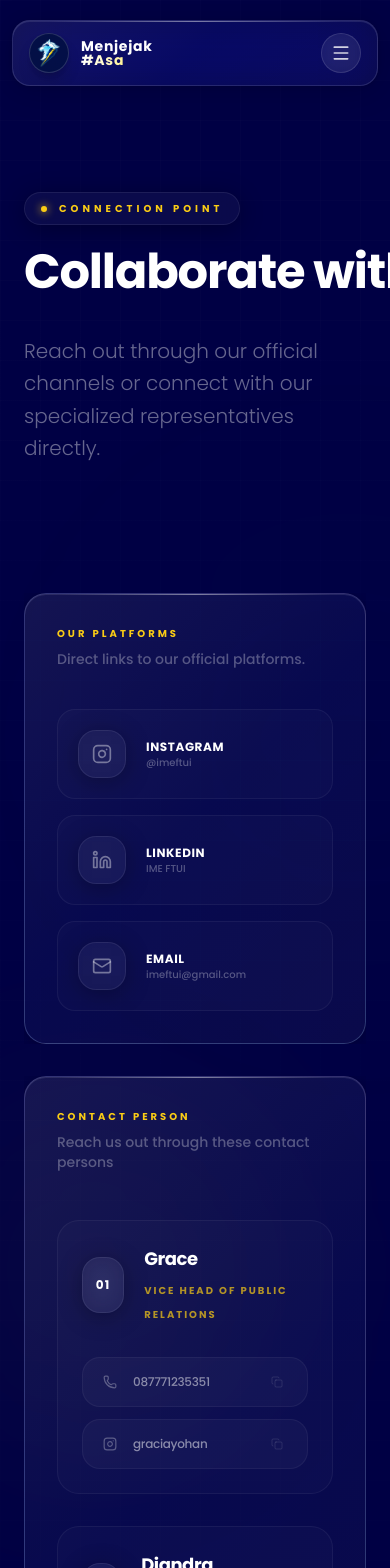
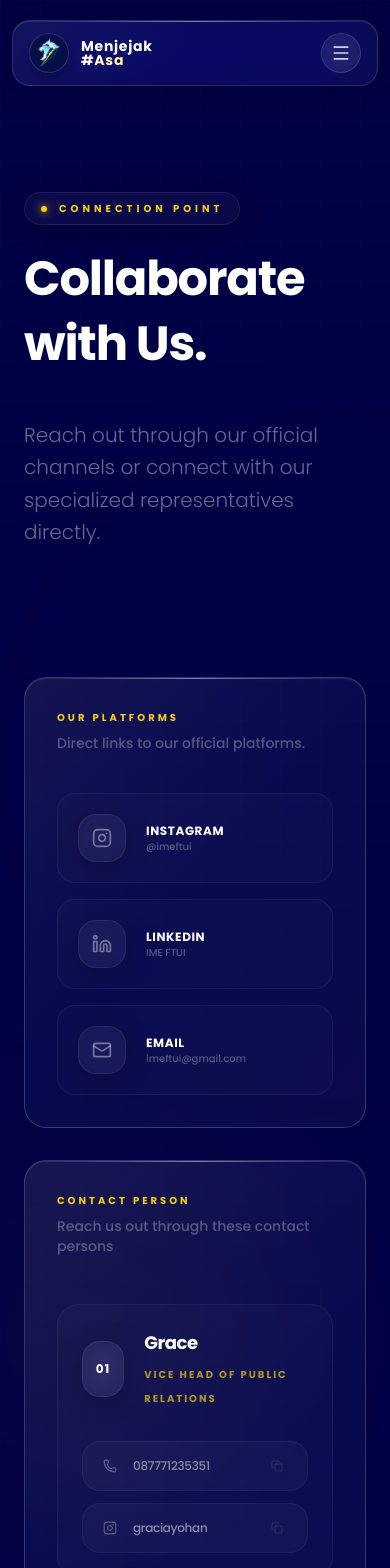
Before and after one commit to enclaireee/imeftui, a Next.js app: page /contact in a window 390 px wide. Shown: the top 1568 px of the page. Built offline with nearby package versions, Linux system fonts and the light colour scheme.

Commit message:
fxed display on mobile

```diff
--- a/app/contact/page.tsx
+++ b/app/contact/page.tsx
@@ -65,8 +65,18 @@ const containerVariants: Variants = {
   visible: {
     opacity: 1,
     transition: {
+      staggerChildren: 0.1,
+      delayChildren: 0.2,
+    },
+  },
+};
+
+const wordVariants: Variants = {
+  hidden: { opacity: 0 },
+  visible: {
+    opacity: 1,
+    transition: {
       staggerChildren: 0.03,
-      delayChildren: 0.2,
     },
   },
 };
@@ -128,13 +138,13 @@ function CopyButton({
       onClick={handleCopy}
       className="group/btn flex items-center justify-between w-full px-5 py-3.5 rounded-2xl bg-white/[0.03] border border-white/5 hover:bg-white/[0.06] hover:border-white/10 transition-all duration-300"
     >
-      <div className="flex items-center gap-4">
-        <IconComponent className="w-3.5 h-3.5 text-white/30 group-hover/btn:text-[#facc15] transition-colors" />
-        <span className="text-xs text-white/50 group-hover/btn:text-white/80 transition-colors font-medium tracking-tight">
+      <div className="flex items-center gap-4 min-w-0 pr-4">
+        <IconComponent className="w-3.5 h-3.5 flex-shrink-0 text-white/30 group-hover/btn:text-[#facc15] transition-colors" />
+        <span className="text-xs text-left truncate text-white/50 group-hover/btn:text-white/80 transition-colors font-medium tracking-tight">
           {value}
         </span>
       </div>
-      <div className="flex items-center justify-center w-5 h-5 text-white/10 group-hover/btn:text-white/40">
+      <div className="flex items-center justify-center flex-shrink-0 w-5 h-5 text-white/10 group-hover/btn:text-white/40">
         {copied ? (
           <Check className="w-3.5 h-3.5 text-[#facc15]" />
         ) : (
@@ -193,16 +203,31 @@ export default function ContactPage() {
               variants={containerVariants}
               initial="hidden"
               animate="visible"
-              className="text-5xl sm:text-7xl md:text-8xl font-bold tracking-tight leading-[0.95] text-white perspective-1000 whitespace-nowrap"
+              className="text-5xl sm:text-7xl md:text-8xl font-bold tracking-tight leading-[1.1] md:leading-[0.95] text-white perspective-1000 flex flex-wrap"
             >
-              {titleText.split("").map((char, index) => (
+              {titleText.split(" ").map((word, wordIndex, array) => (
                 <motion.span
-                  key={index}
-                  variants={letterVariants}
-                  className="inline-block"
-                  style={{ whiteSpace: char === " " ? "pre" : "normal" }}
+                  key={wordIndex}
+                  variants={wordVariants}
+                  className="inline-flex whitespace-nowrap overflow-visible pb-2 pt-1"
                 >
-                  {char}
+                  {word.split("").map((char, charIndex) => (
+                    <motion.span
+                      key={charIndex}
+                      variants={letterVariants}
+                      className="inline-block"
+                    >
+                      {char}
+                    </motion.span>
+                  ))}
+                  {wordIndex !== array.length - 1 && (
+                    <motion.span
+                      variants={letterVariants}
+                      className="inline-block"
+                    >
+                      {"\u00A0"}
+                    </motion.span>
+                  )}
                 </motion.span>
               ))}
             </motion.h1>
```
Also changed, not shown: app/components/about-bidang-section.tsx (+28 -0 lines).
